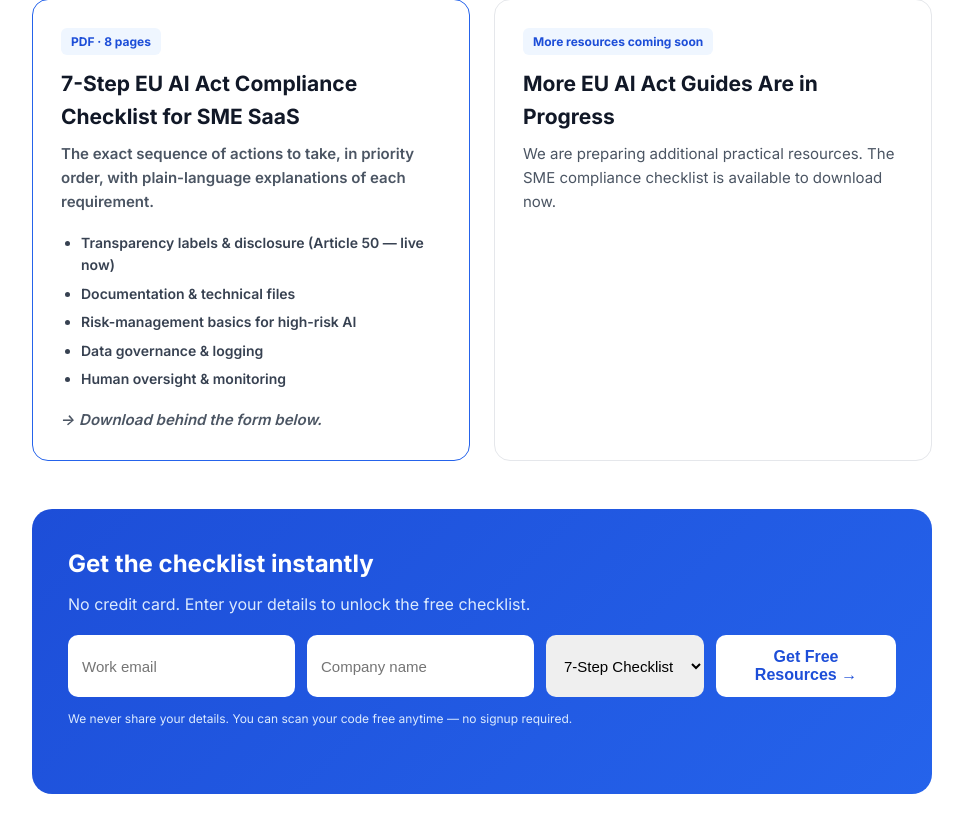
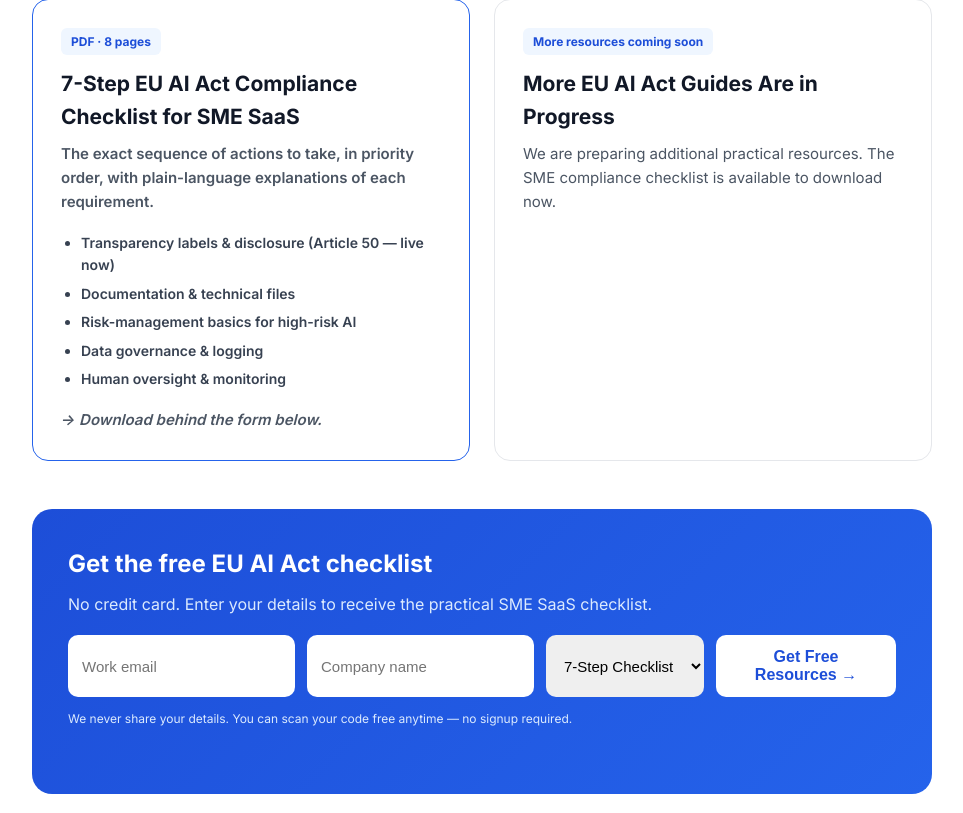
Before and after one commit to vanshgopal/ai-compliance-shield, a FastAPI app: page /resources in a window 1280 px wide. Shown: the part 358-1171 px from the top of the page, without its empty margins (158-1121 px from the left). Run offline with FastAPI, Linux system fonts and the light colour scheme.

Commit message:
Align resource page metadata with available checklist

```diff
--- a/frontend/templates/resources.html
+++ b/frontend/templates/resources.html
@@ -4,16 +4,16 @@
     <meta charset="UTF-8">
     <meta name="viewport" content="width=device-width, initial-scale=1.0">
     <title>Free EU AI Act Resources & Checklists | AI Compliance Shield</title>
-    <meta name="description" content="Free EU AI Act resources for small software companies: the 7-step compliance checklist for SME SaaS and the 2026 deadlines & fines one-pager. Download both instantly.">
+    <meta name="description" content="Free EU AI Act resource for small software teams: download the 7-step SME SaaS compliance checklist, with practical actions for risk classification, transparency, documentation and governance.">
     <meta name="keywords" content="EU AI Act checklist, EU AI Act deadlines 2026, EU AI Act fines, AI Act compliance guide, SME SaaS compliance, EU AI Act resources">
     <meta name="robots" content="index, follow">
     <link rel="canonical" href="https://aicomplianceshield.site/resources">
     <link rel="icon" type="image/svg+xml" href="/static/favicon.svg">
     <meta name="twitter:card" content="summary_large_image">
-    <meta name="twitter:title" content="Free EU AI Act Resources &amp; Checklists | AI Compliance Shield">
+    <meta name="twitter:title" content="Free EU AI Act Compliance Checklist for SMEs | AI Compliance Shield">
     <meta name="twitter:description" content="Free EU AI Act resources for small software companies: the 7-step compliance checklist for SME SaaS and the 2026 deadlines &amp; fines one-pager. Download both instantly.">
     <meta property="og:title" content="Free EU AI Act Resources & Checklists">
-    <meta property="og:description" content="7-step SME compliance checklist + 2026 deadlines & fines one-pager. Free downloads.">
+    <meta property="og:description" content="Download a practical 7-step EU AI Act compliance checklist for small software teams.">
     <meta property="og:type" content="website">
     <meta property="og:url" content="https://aicomplianceshield.site/resources">
     <link rel="stylesheet" href="/static/style.css">
@@ -98,8 +98,8 @@
             </div>
 
             <div class="gate">
-                <h2>Get the checklist instantly</h2>
-                <p>No credit card. Enter your details to unlock the free checklist.</p>
+                <h2>Get the free EU AI Act checklist</h2>
+                <p>No credit card. Enter your details to receive the practical SME SaaS checklist.</p>
                 <form class="gate-form" id="resForm">
                     <input type="email" id="resEmail" placeholder="Work email" required>
                     <input type="text" id="resCompany" placeholder="Company name" required>
```
